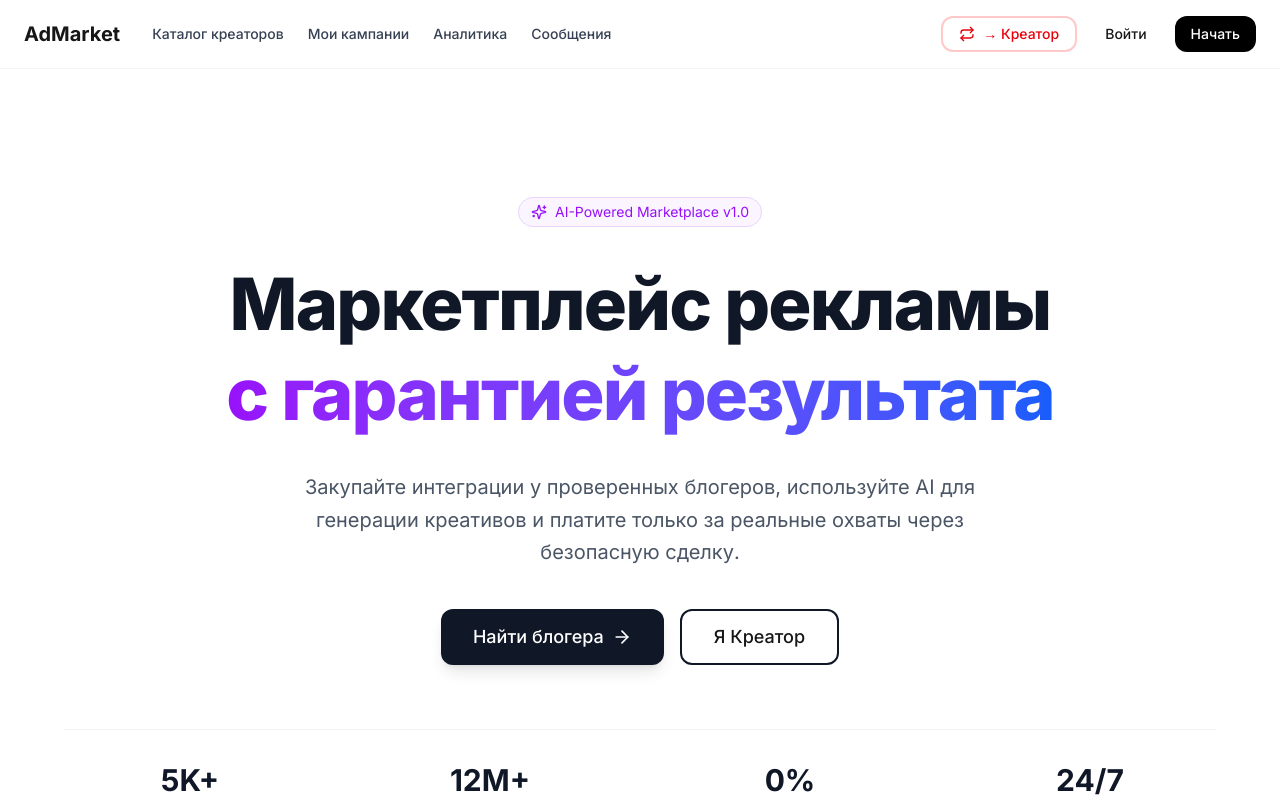
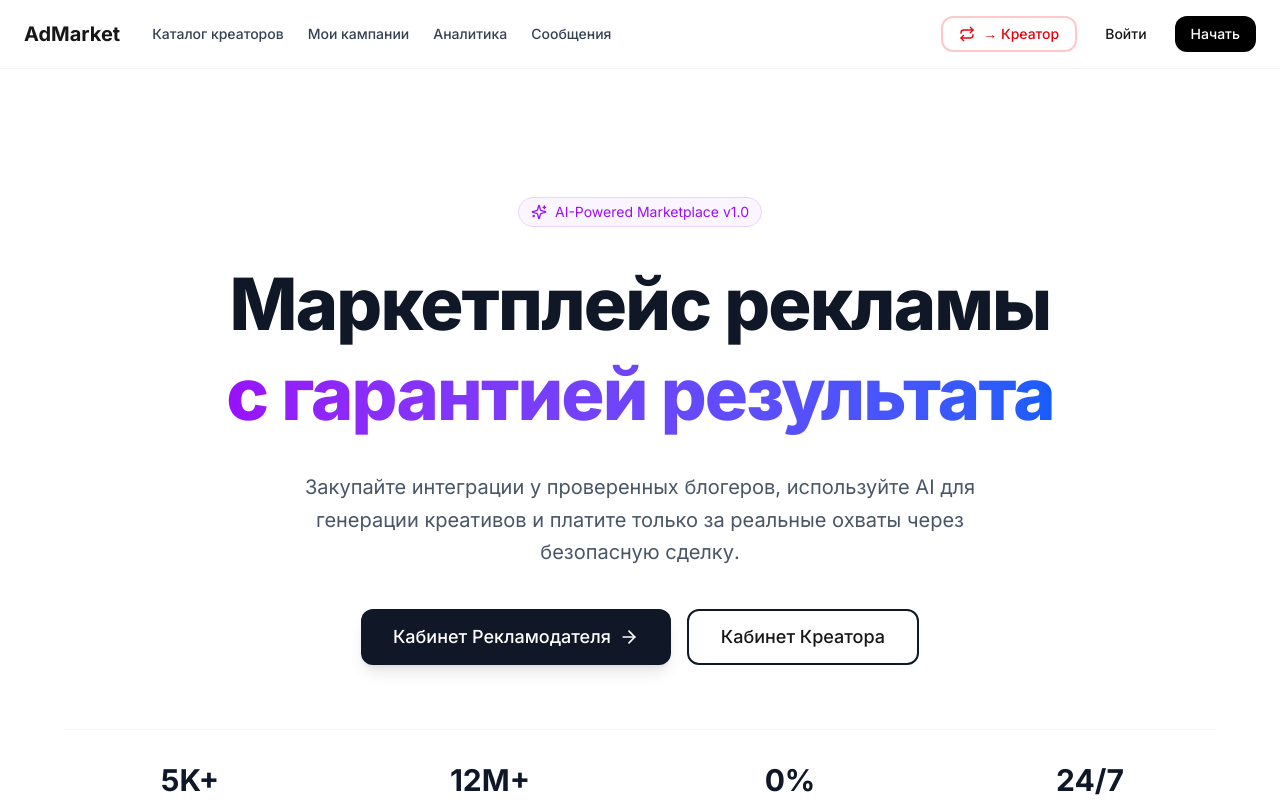
Before and after one commit to Christiangrandcrue/admarket, a Next.js app: page / in a window 1280 px wide. Shown: the top 800 px of the page. Built offline with nearby package versions, Linux system fonts and the light colour scheme; no server answers.

Commit message:
fix: Update homepage CTA buttons to direct to dashboards

```diff
--- a/app/page.tsx
+++ b/app/page.tsx
@@ -44,13 +44,13 @@ export default function HomePage() {
 
           <div className="flex flex-col items-center justify-center gap-4 sm:flex-row">
             <Button size="lg" className="h-12 px-8 text-base bg-gray-900 hover:bg-gray-800 shadow-lg hover:shadow-xl transition-all duration-300" asChild>
-              <Link href="/catalog">
-                Найти блогера <ArrowRight className="ml-2 h-5 w-5" />
+              <Link href="/dashboard/campaigns">
+                Кабинет Рекламодателя <ArrowRight className="ml-2 h-5 w-5" />
               </Link>
             </Button>
             <Button size="lg" variant="outline" className="h-12 px-8 text-base border-gray-300 hover:bg-gray-50 hover:text-gray-900" asChild>
-              <Link href="/auth/register?role=creator">
-                Я Креатор
+              <Link href="/dashboard/creator">
+                Кабинет Креатора
               </Link>
             </Button>
           </div>
```
